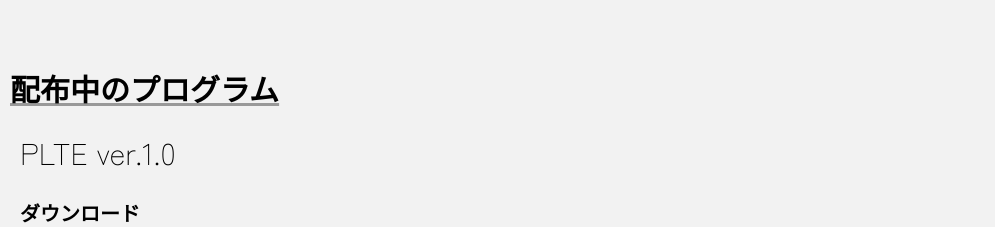
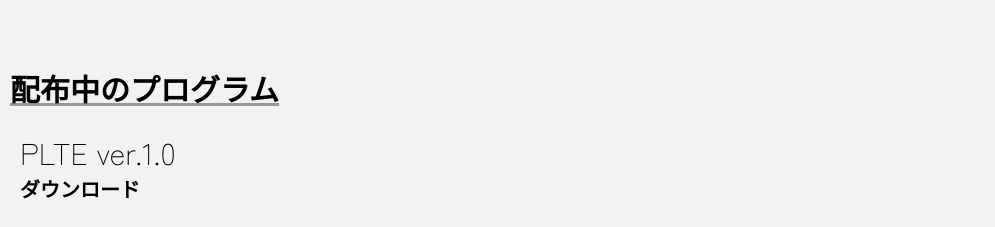
Before and after one commit to dragon-sub/Home-page, a plain HTML site: page index.html in a window 1280 px wide. Shown: the part 1395-1622 px from the top of the page, without its empty margins (0-995 px from the left). Drawn offline with Linux system fonts and the light colour scheme.

Commit message:
index.html

```diff
--- a/index.html
+++ b/index.html
@@ -137,7 +137,8 @@
     </div>
     </div><br/>
 <br/><h1 class="tit"><u>配布中のプログラム</u></h1>
-    <div class="works">PLTE ver.1.0</div><br/><div class="text"><a href="plte_ver.1.0.sb3" download>ダウンロード</a></div>
+    <div class="works">PLTE ver.1.0</div><div class="text"><a href="plte_ver.1.0.sb3" download>ダウンロード</a></div>
 </div>
+<br/>
 </body>
 </html>
```
